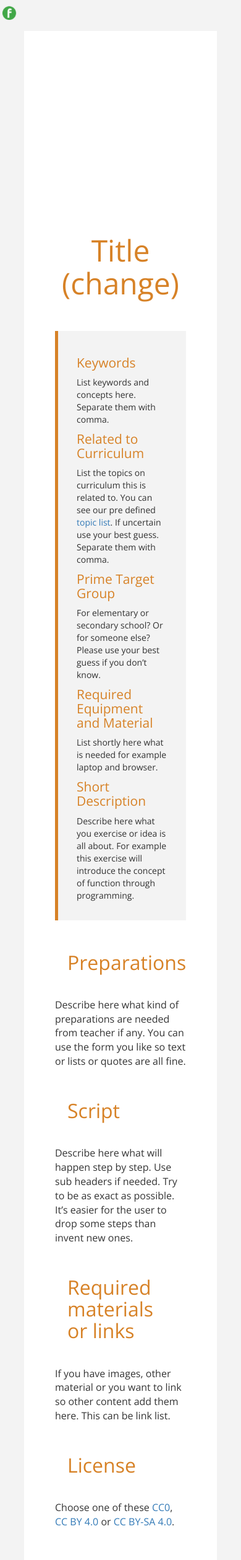
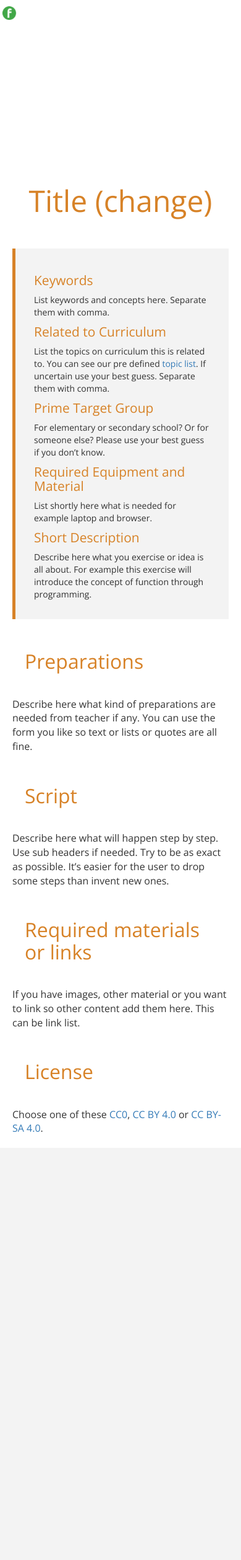
Before and after one commit to futurice/eduSpice, a Jekyll site: the page built from template.md, in a window 390 px wide. Shown: the whole page at 62% size. Built offline with Jekyll 4.4.1, drawn with Linux system fonts in a browser that asks for light colours; nearby versions of some CDN libraries; after the commit the page ends 1852 px from its top, so only the background shows below that.

Commit message:
mobile styles

```diff
--- a/assets/css/main.scss
+++ b/assets/css/main.scss
@@ -236,9 +236,6 @@ iframe {
     }
 }
 
-
-
-
 .exercise-container, .news-container {
     background-color: #ffffff;
     width: 60vw;
@@ -247,6 +244,13 @@ iframe {
     margin-top: 50px;
     margin-bottom: 70px;
     padding: 40px 50px;
+
+    @media(max-width: 770px) {
+        min-width: 100%;
+        margin-top: 0;
+        margin-bottom: 0;
+        padding: 10px 20px;
+    }
 
     hr {
         display: none;
```
